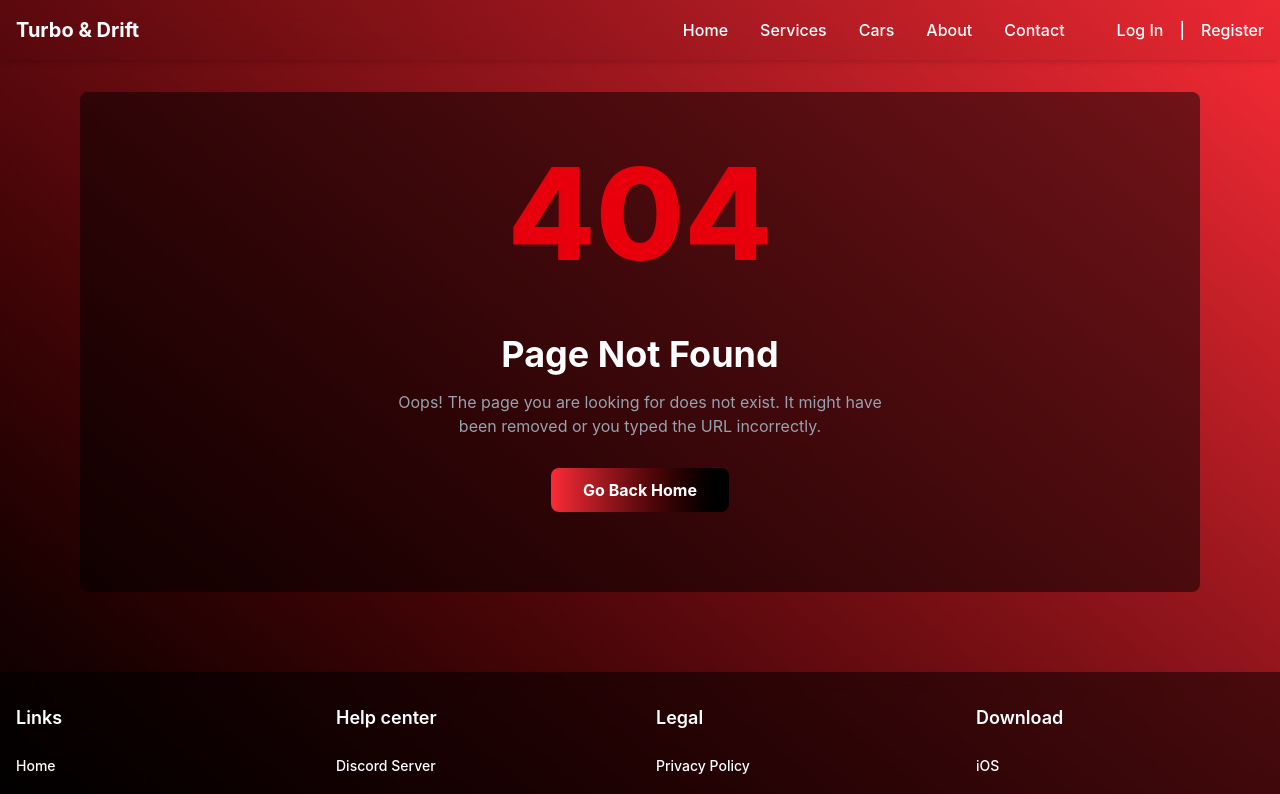
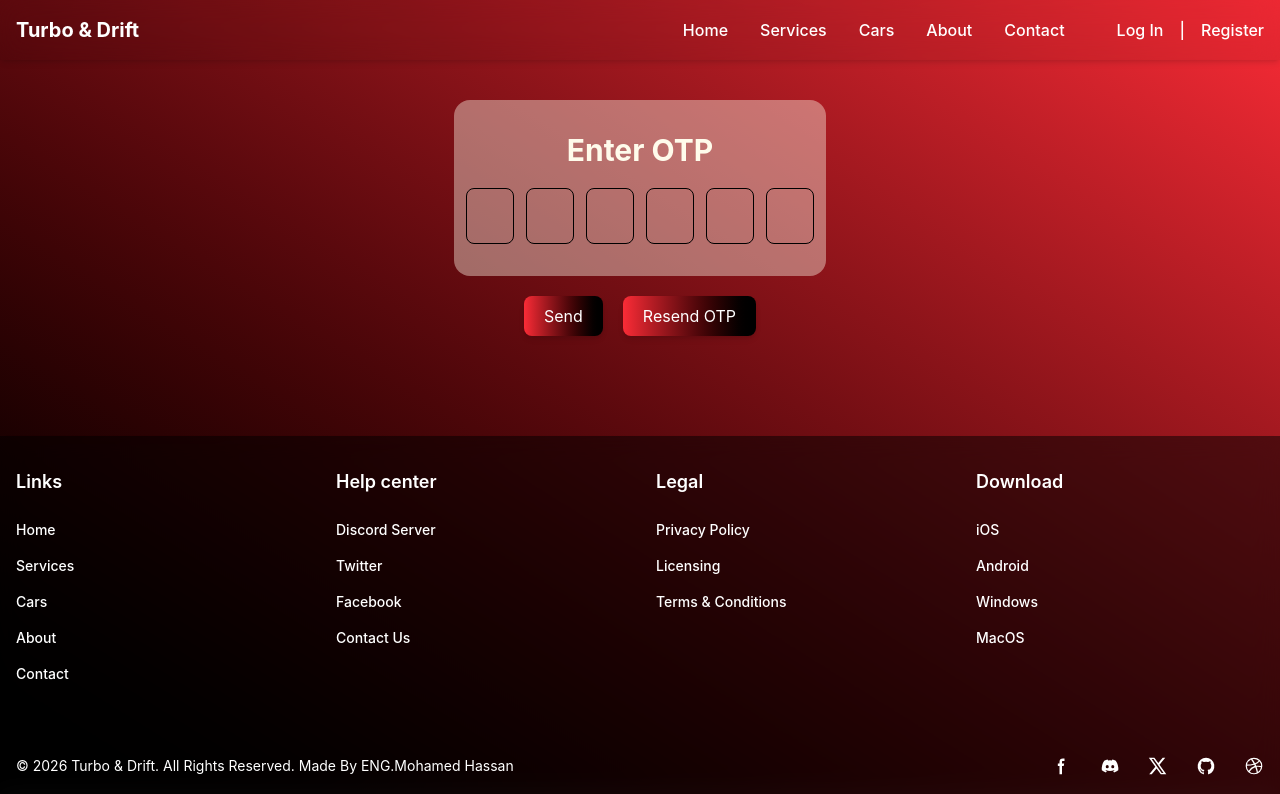
Before and after one commit to Russi92/turbo-Drift-website-angular, an Angular app: page /otp in a window 1280 px wide. Shown: the top 794 px of the page. Built offline with nearby package versions, Linux system fonts and the light colour scheme.

Commit message:
create otp page

```diff
--- a/src/app/app.routes.ts
+++ b/src/app/app.routes.ts
@@ -12,6 +12,7 @@ import { UsedCars } from './components/used-cars/used-cars';
 import { ForgotPassword } from './components/forgot-password/forgot-password';
 import { TotalPriceCar } from './components/total-price-car/total-price-car';
 import { Details } from './components/details/details';
+import { Otp } from './components/otp/otp';
 
 export const routes: Routes = [
   { path: '', redirectTo: 'home', pathMatch: 'full' },
@@ -34,6 +35,7 @@ export const routes: Routes = [
       }
     ],
   },
+  {path:'otp', component:Otp},
   { path: 'more-details/:id', component: Details },
   { path: 'cars/newCars', component: NewCars },
   { path: 'cars/usedCars', component: UsedCars },
--- a/src/app/components/forgot-password/forgot-password.html
+++ b/src/app/components/forgot-password/forgot-password.html
@@ -25,50 +25,6 @@
       <!-- error msg -->
     </div>
 
-    <div>
-      <input
-        type="password"
-        placeholder="New Password"
-        class="w-full px-4 py-3 rounded-lg bg-gray-900 text-white placeholder-gray-400 focus:ring-2 focus:ring-red-500 outline-none my-1"
-        name="password"
-        formControlName="password"
-      />
-      <!-- error msg-->
-      @if(getControls('password')?.invalid && getControls('password')?.touched){
-      <div class="text-red-500 bg-amber-50/10 w-fit p-2 rounded mt-2 text-sm">
-        @if(getControls('password')?.errors?.['required']){
-        <p>Password is required</p>
-        }
-      </div>
-      }
-    </div>
-
-    <div>
-      <input
-        type="password"
-        placeholder="Confirm Password"
-        class="w-full px-4 py-3 rounded-lg bg-gray-900 text-white placeholder-gray-400 focus:ring-2 focus:ring-red-500 outline-none my-1"
-        name="confirmPassword"
-        formControlName="confirmPassword"
-      />
-      @if((getControls('password')?.touched || getControls('confirmPassword')?.touched) &&
-      forgotPassword?.errors?.['mismatch']){
-      <div class="text-red-500 bg-amber-50/10 w-fit p-2 rounded mt-2 text-sm">
-        <p>Passwords do not match</p>
-      </div>
-      } @if(getControls('confirmPassword')?.touched && getControls('confirmPassword')?.invalid){
-      <div>
-        @if(getControls('email')?.errors?.['required']){
-        <p class="text-red-500 bg-amber-50/10 w-fit p-2 rounded mt-2 text-sm">
-          Confirm password is required
-        </p>
-        }
-      </div>
-      }
-
-      <!-- error msg -->
-    </div>
-
     <div class="flex justify-center mt-10">
       <button
         type="submit"
--- a/src/app/components/forgot-password/forgot-password.ts
+++ b/src/app/components/forgot-password/forgot-password.ts
@@ -1,6 +1,7 @@
 import { Component } from '@angular/core';
 import { FormBuilder, FormGroup, ReactiveFormsModule, Validators } from '@angular/forms';
 import { passwordMatchValidator } from '../../validators/password-match.validator';
+import { Router } from '@angular/router';
 
 @Component({
   selector: 'app-forgot-password',
@@ -12,11 +13,12 @@ export class ForgotPassword {
 
   forgotPassword : FormGroup
 
-  constructor(private fb : FormBuilder) {
+  constructor(private fb : FormBuilder , private router:Router) {
+
     this.forgotPassword = fb.group({
       email : ['', [Validators.required, Validators.email]],
-      password : ['', [Validators.required]],
-      confirmPassword : ['', [Validators.required]]
+      // password : ['', [Validators.required]],
+      // confirmPassword : ['', [Validators.required]]
     }, { validators: passwordMatchValidator() });
   }
 
@@ -24,9 +26,24 @@ export class ForgotPassword {
     return this.forgotPassword.get(controls)
   }
 
-  submitForgotPassword(){
-    if(this.forgotPassword.invalid){
-      return this.forgotPassword.markAllAsTouched()
+  // submitForgotPassword(){
+  //   if(this.forgotPassword.invalid){
+  //     return this.forgotPassword.markAllAsTouched()
+  //   }
+  //   this.router.navigate(['/otp']);
+  // }
+  submitForgotPassword() {
+    if (this.forgotPassword.invalid) {
+      this.forgotPassword.markAllAsTouched();
+      console.log(this.forgotPassword.valid);
+console.log(this.forgotPassword.value);
+      return;
+
     }
+
+    this.router.navigateByUrl('/otp');
   }
+  // submitForgotPassword(){
+  //   this.router.navigate(['/otp']);
+  // }
 }
--- /dev/null
+++ b/src/app/components/otp/otp.html
@@ -0,0 +1,57 @@
+<div class="mt-5 bg-amber-50/40 text-black w-fit m-auto p-3 rounded-2xl">
+
+    <h1 class="text-center text-3xl font-bold text-amber-50 my-5">Enter OTP</h1>
+
+    <div class="flex justify-center gap-3 my-5">
+      <input
+        type="text"
+        maxlength="1"
+        class="w-12 h-14 text-center text-xl border border-black-300 rounded-lg focus:outline-none"
+      />
+
+      <input
+        type="text"
+        maxlength="1"
+        class="w-12 h-14 text-center text-xl border border-black-300 rounded-lg focus:outline-none"
+      />
+
+      <input
+        type="text"
+        maxlength="1"
+        class="w-12 h-14 text-center text-xl border border-black-300 rounded-lg focus:outline-none"
+      />
+
+      <input
+        type="text"
+        maxlength="1"
+        class="w-12 h-14 text-center text-xl border border-black-300 rounded-lg focus:outline-none"
+      />
+
+      <input
+        type="text"
+        maxlength="1"
+        class="w-12 h-14 text-center text-xl border border-black-300 rounded-lg focus:outline-none"
+      />
+
+      <input
+        type="text"
+        maxlength="1"
+        class="w-12 h-14 text-center text-xl border border-black-300 rounded-lg focus:outline-none"
+      />
+    </div>
+
+</div>
+<div class="flex justify-center my-5">
+  <button
+    class="px-5 py-2 rounded-lg text-white cursor-pointer me-5 hover:bg-red-600 hover:shadow-lg duration-200 bg-gradient-to-r from-red-500 to-black hover:from-red-600 hover:to-black transition-all shadow-md"
+  >
+    Send
+  </button>
+
+  <button
+    (click)="send()"
+    class="px-5 py-2 rounded-lg text-white cursor-pointer hover:bg-red-600 hover:shadow-lg duration-200 bg-gradient-to-r from-red-500 to-black hover:from-red-600 hover:to-black transition-all shadow-md"
+  >
+    Resend OTP
+  </button>
+</div>
--- /dev/null
+++ b/src/app/components/otp/otp.ts
@@ -0,0 +1,18 @@
+import { Component } from '@angular/core';
+import { Router } from '@angular/router';
+
+@Component({
+  selector: 'app-otp',
+  imports: [],
+  templateUrl: './otp.html',
+  styleUrl: './otp.css',
+})
+export class Otp {
+
+  constructor(private router:Router){}
+
+  send(){
+    alert('Check Your Email !')
+  }
+
+}
```
Also changed, not shown: src/app/components/otp/otp.css (added), 1 other file (tests, documents, lock files or other folders).
